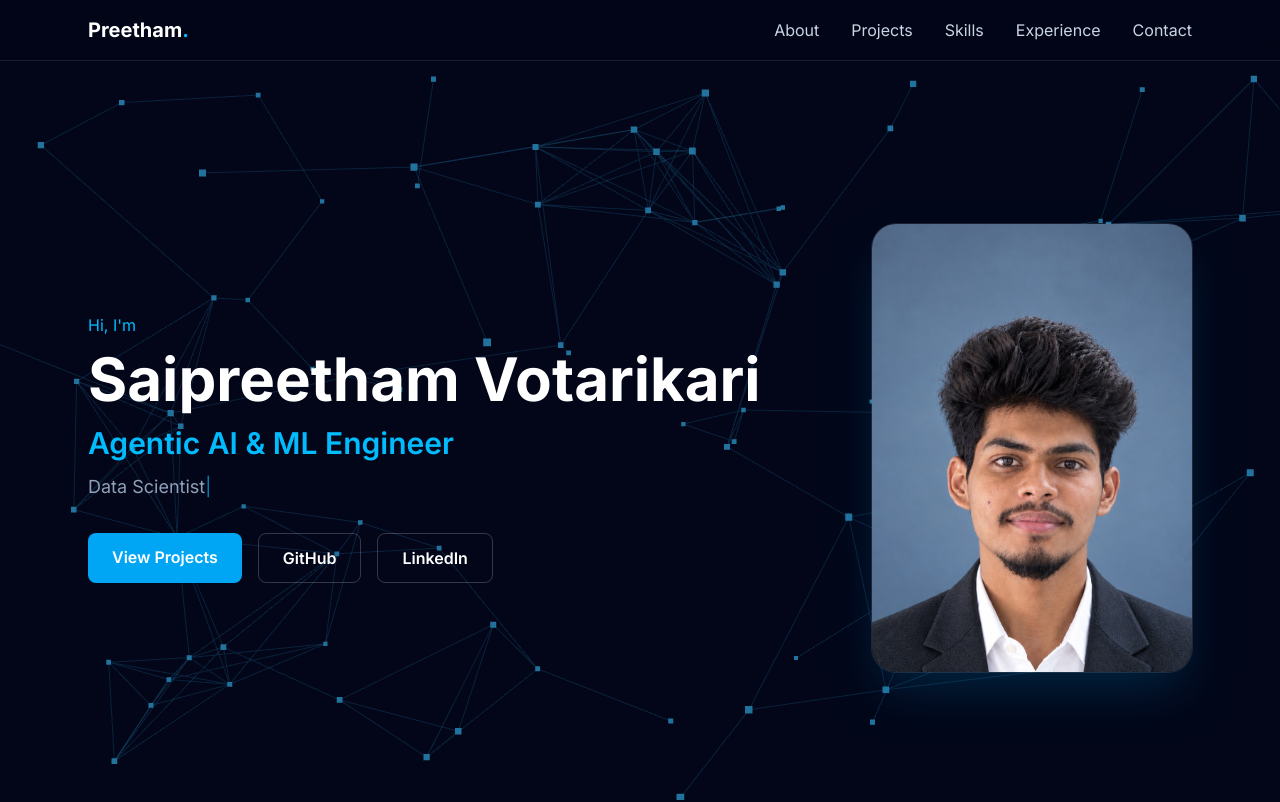
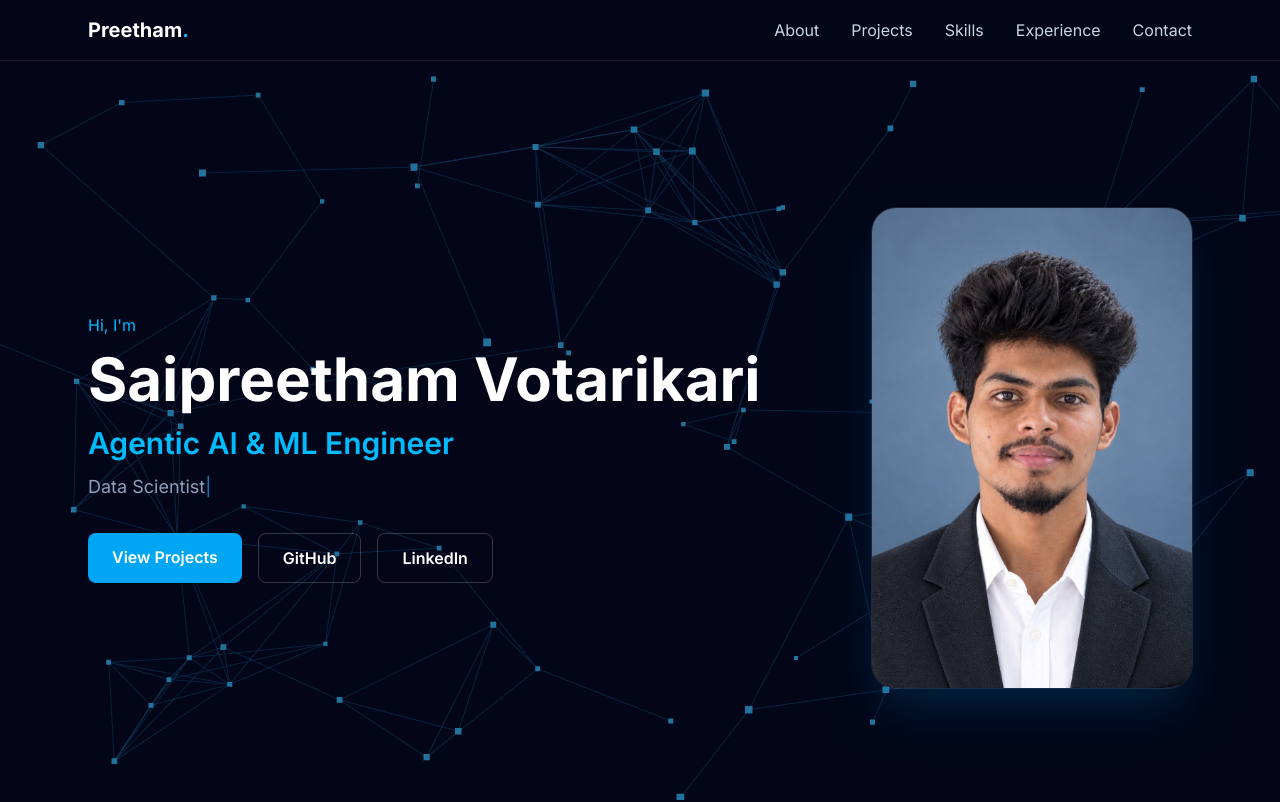
Before and after one commit to preetham2708/portfolio, a React (Vite) app: page / in a window 1280 px wide. Shown: the top 802 px of the page. Built offline with nearby package versions, Linux system fonts and the light colour scheme.

Commit message:
Show more of hero photo

```diff
--- a/src/sections/Hero.tsx
+++ b/src/sections/Hero.tsx
@@ -32,7 +32,7 @@ function Hero() {
       <img
         src={photo}
         alt="Saipreetham Votarikari"
-        className="h-80 w-64 rounded-3xl object-cover object-top shadow-2xl shadow-sky-500/20 ring-1 ring-white/10 md:h-[28rem] md:w-80"
+        className="h-64 w-44 rounded-3xl object-cover object-[center_55%] shadow-2xl shadow-sky-500/20 ring-1 ring-white/10 md:h-[30rem] md:w-80"
       />
     </section>
   )
```
